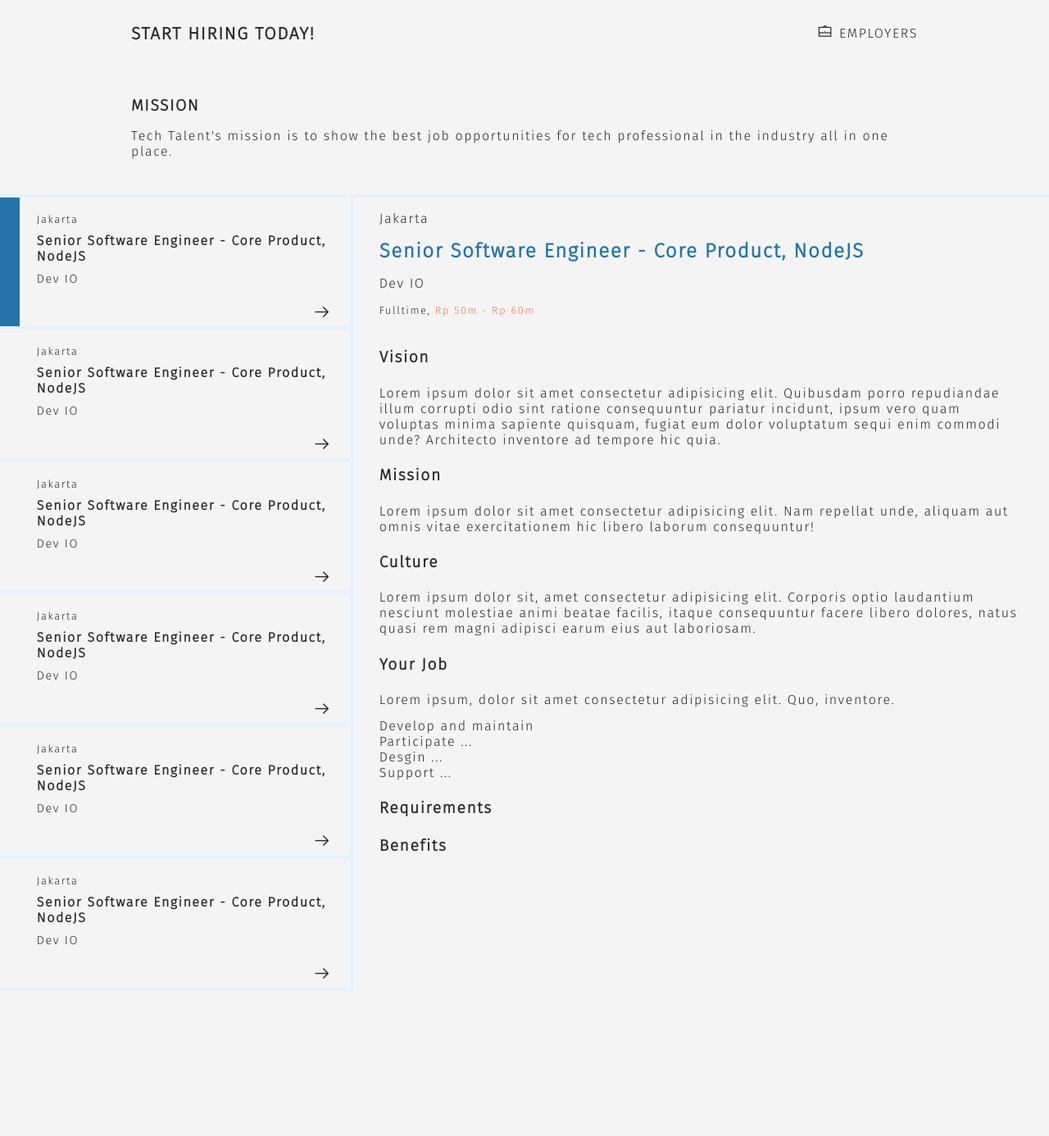
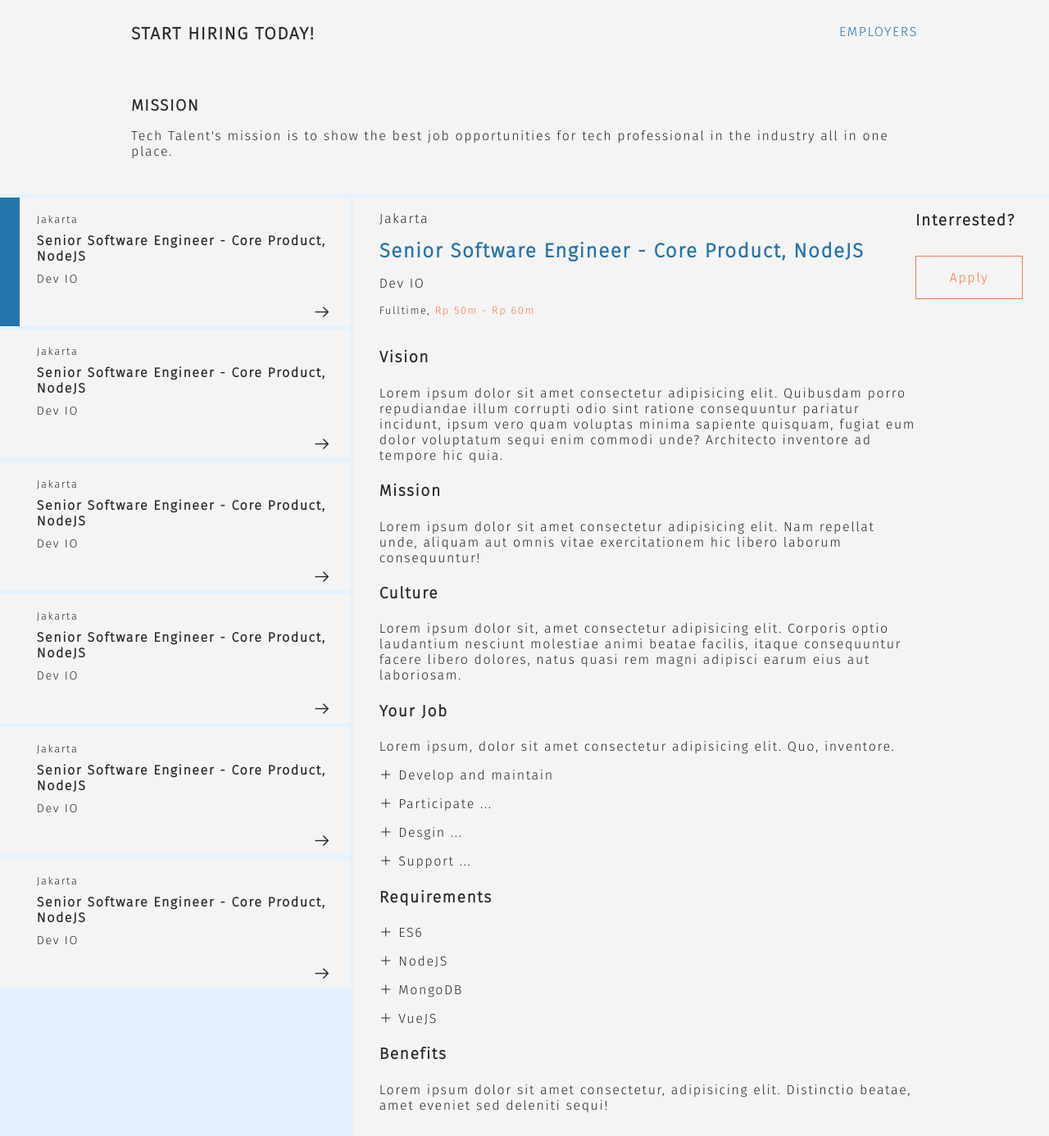
Before and after one commit to manu-febie/tech-talent, a plain HTML site: page index.html in a window 1280 px wide. Shown: the part 563-1949 px from the top of the page at 82% size. Before the commit the page ends 1772 px from the top, so only its background shows below. Drawn offline with nearby package versions, Linux system fonts and the light colour scheme.

Commit message:
final version before presentation

```diff
--- a/index.html
+++ b/index.html
@@ -42,12 +42,13 @@
             <div class="tabs">
                 <h1 class="tab-title">Start hiring today!</h1>
                 <ul>
-                    <li class="tab" id="employer-tab"><i class="las la-briefcase"></i> Employers</li>
-                    <ul class="sub-tabs">
-                        <li class="sub-tab">Login</li>
-                        <li class="sub-tab">Register</li>
-                        <li class="sub-tab">Tips</li>
-                    </ul>
+                    <li class="tab" id="employer-tab"><a href="">Employers</a></li>
+                    <!-- <li class="tab"><a href="">Pricing</a></li> -->
+                    <!-- <ul class="sub-tabs"> -->
+                    <!--     <li class="sub-tab">Login</li> -->
+                    <!--     <li class="sub-tab">Register</li> -->
+                    <!--     <li class="sub-tab">Tips</li> -->
+                    <!-- </ul> -->
                 </ul>
             </div>
 
@@ -152,6 +153,7 @@
             </div>
 
             <div class="listing-detail">
+                <div class="overview">
                     <div class="listing-header">
                         <span class="location">Jakarta</span>
                         <h1>Senior Software Engineer - Core Product, NodeJS</h1>
@@ -179,15 +181,29 @@
                             Lorem ipsum, dolor sit amet consectetur adipisicing elit. Quo, inventore.
                         </p>
                         <ul>
-                        <li class="jop-detail">Develop and maintain</li>
-                        <li class="jop-detail">Participate ...</li>
-                        <li class="jop-detail">Desgin ...</li>
-                        <li class="jop-detail">Support ...</li>
+                            <li><i class="las la-plus"></i> Develop and maintain</li>
+                            <li><i class="las la-plus"></i> Participate ...</li>
+                            <li><i class="las la-plus"></i> Desgin ...</li>
+                            <li><i class="las la-plus"></i> Support ...</li>
                         </ul>
 
                         <h1 class="listing-heading">Requirements</h1>
+                        <ul>
+                            <li><i class="las la-plus"></i> ES6</li>
+                            <li><i class="las la-plus"></i> NodeJS</li>
+                            <li><i class="las la-plus"></i> MongoDB</li>
+                            <li><i class="las la-plus"></i> VueJS</li>
+                        </ul>
 
                         <h1 class="listing-heading">Benefits</h1>
+                        <p>
+                            Lorem ipsum dolor sit amet consectetur, adipisicing elit. Distinctio beatae, amet eveniet sed deleniti sequi!
+                        </p>
+                    </div>
+                </div>
+                <div class="listing-side">
+                    <h1 class="listing-heading">Interrested?</h1>
+                    <a href="" class="btn-apply">Apply</a>
                 </div>
             </div>
         </section>
--- a/style.css
+++ b/style.css
@@ -147,12 +147,17 @@ ul {
     width: 100%;
 }
 
+.tabs > ul {
+    display: flex;
+}
+
 .search-header > .tabs > .tab-title {
     font-size: 1.3em;
 }
 
 .tabs .tab {
-    cursor: pointer;
+    /* display: inline-block; */
+    margin-left: 1rem;
 }
 
 .sub-tabs {
@@ -234,8 +239,14 @@ ul {
 }
 
 .listing-detail  {
+    display: grid;
+    grid-template-columns: 10fr 2fr;
     border-left: .3rem solid #e4f1fe;
     padding: 1rem 2rem;
+}
+
+.listing-detail ul li {
+    margin: 1rem 0;
 }
 
 .listing-detail .listing-header {
@@ -272,6 +283,14 @@ ul {
     margin: 1rem;
 }
 
+.listing-detail .listing-side {
+    display: flex;
+    flex-direction: column;
+}
+
+.listing-side .listing-heading {
+    font-size: 1.2em;
+}
 
 
 /* FORMS */
@@ -320,9 +339,24 @@ ul {
     color: #282828;
 }
 
+.btn-apply {
+    margin-top: 2rem;
+    text-align: center;
+    border: 1px solid #f2784b;
+    color: #f2784b;
+    padding: 1rem 0;
+    transition: all .5s ease;
+}
+
+.btn-apply:hover {
+    background-color: #f2784b;
+    color: #f4f4f4;
+}
+
 .btn {
     display: inline-block;
     cursor: pointer;
+    text-align: center;
     background-color: #2574a9;
     color: #f4f4f4;
     text-transform: uppercase;
```
Lines whose indentation alone changed are shown as unchanged.
